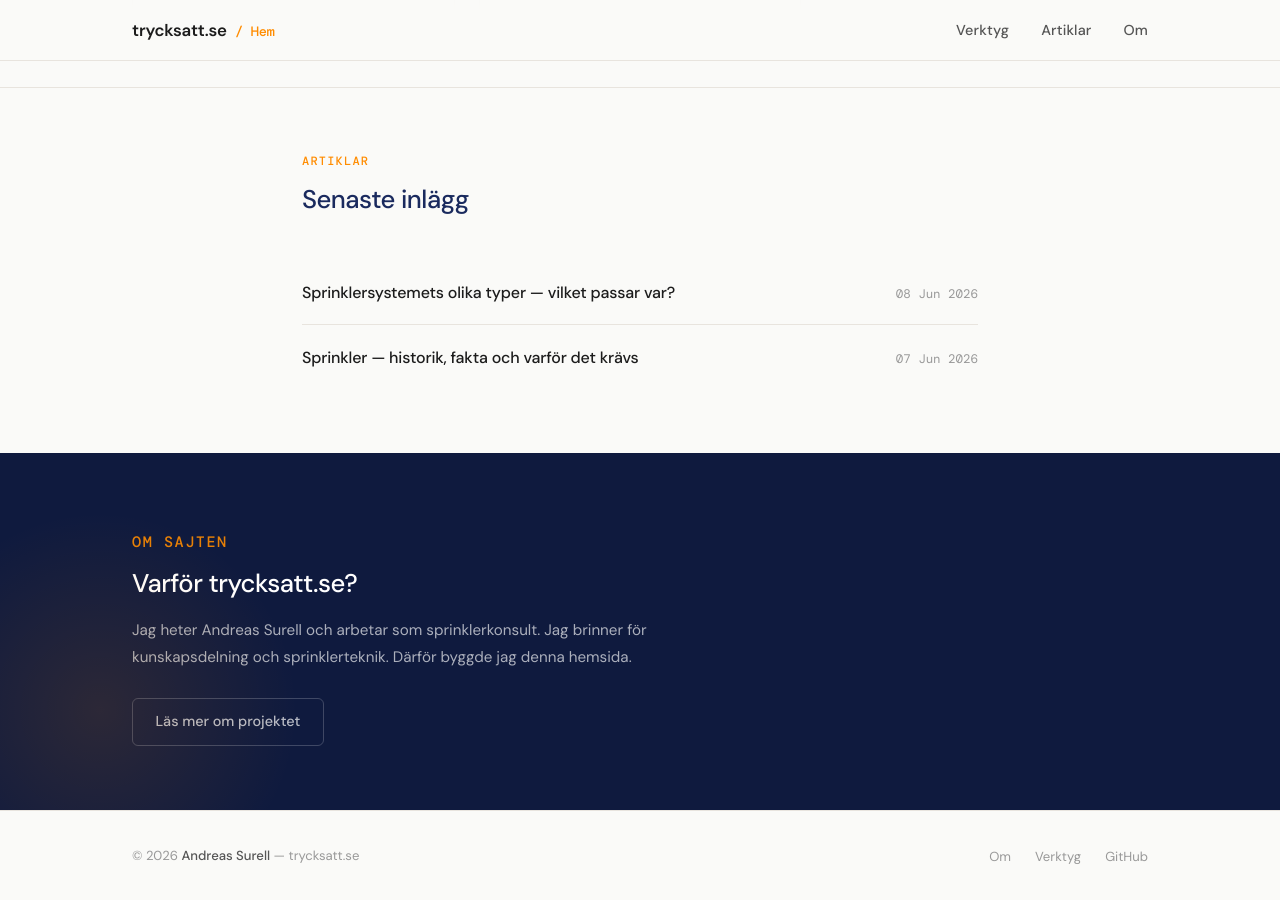
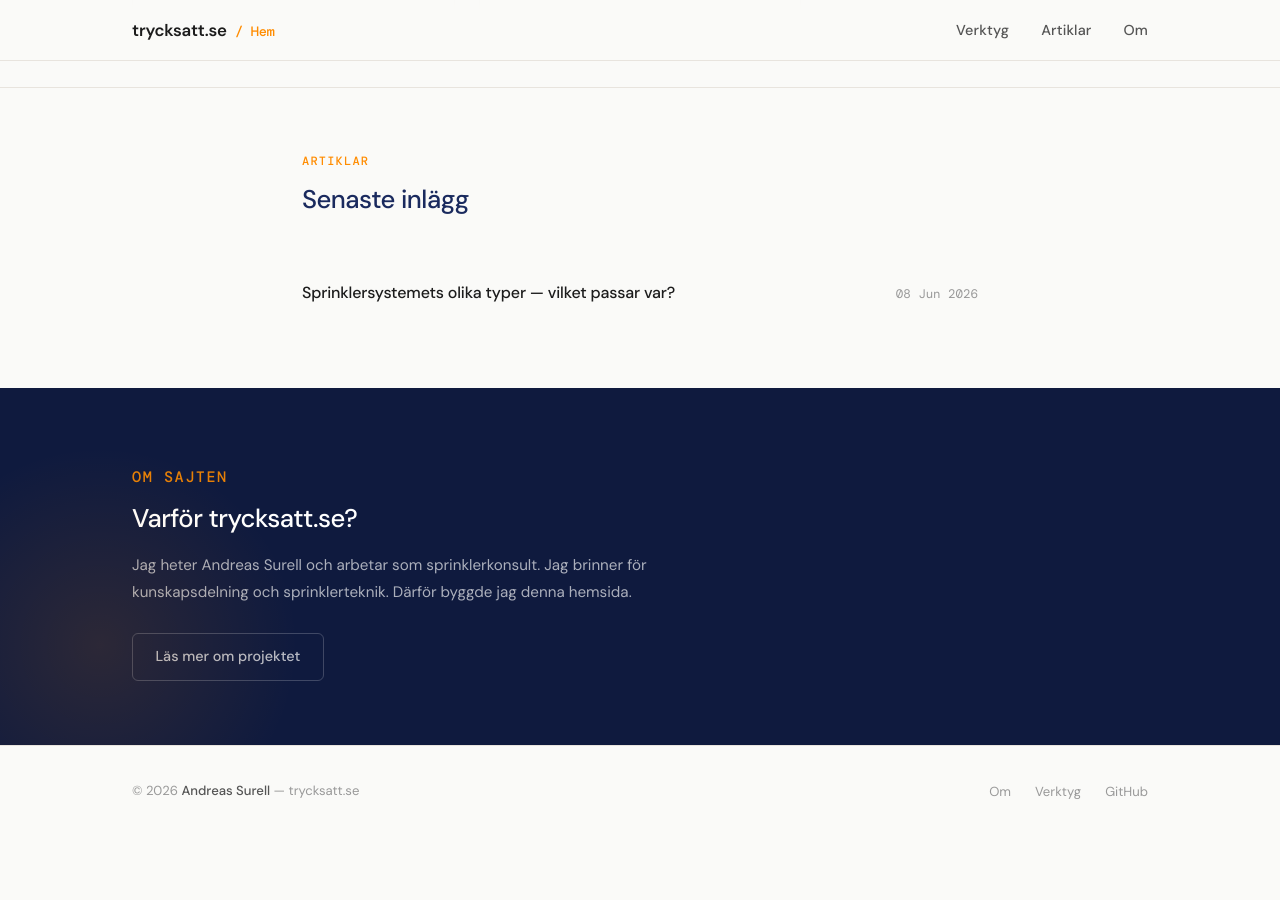
Before and after one commit to SurealSwede/trycksatt.se, a Jekyll site: the page built from index.html, in a window 1280 px wide and 900 px high, scrolled down 1028 px. Built offline with Jekyll 4.4.1, drawn with Linux system fonts in a browser that asks for light colours; a file with an impossible date is left out; after the commit the page ends 1863 px from its top, so only the background shows below that.

Commit message:
Update 2026-06-07-sprinkler-historik-och-syfte.md

```diff
--- a/_posts/2026-06-07-sprinkler-historik-och-syfte.md
+++ b/_posts/2026-06-07-sprinkler-historik-och-syfte.md
@@ -1,7 +1,7 @@
 ---
 layout: post
 title: "Sprinkler — historik, fakta och varför det krävs"
-date: 2026-06-07
+date: 2026-0x-xx
 tags: [Grundkurs]
 description: "Varför finns sprinkler? En genomgång av teknikens historia, hur effektivt det egentligen fungerar och när det krävs enligt svenska regler."
 ---
```
